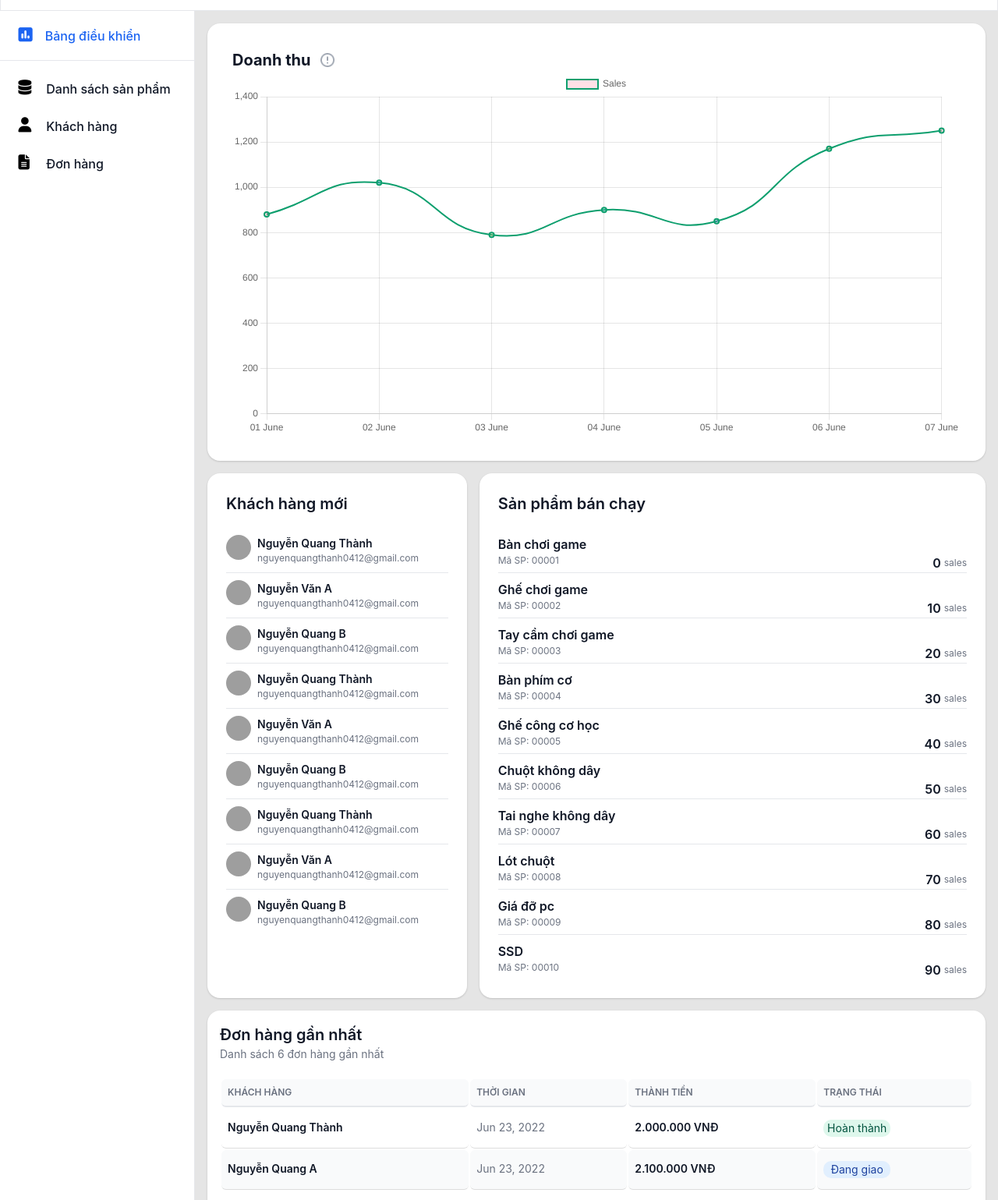
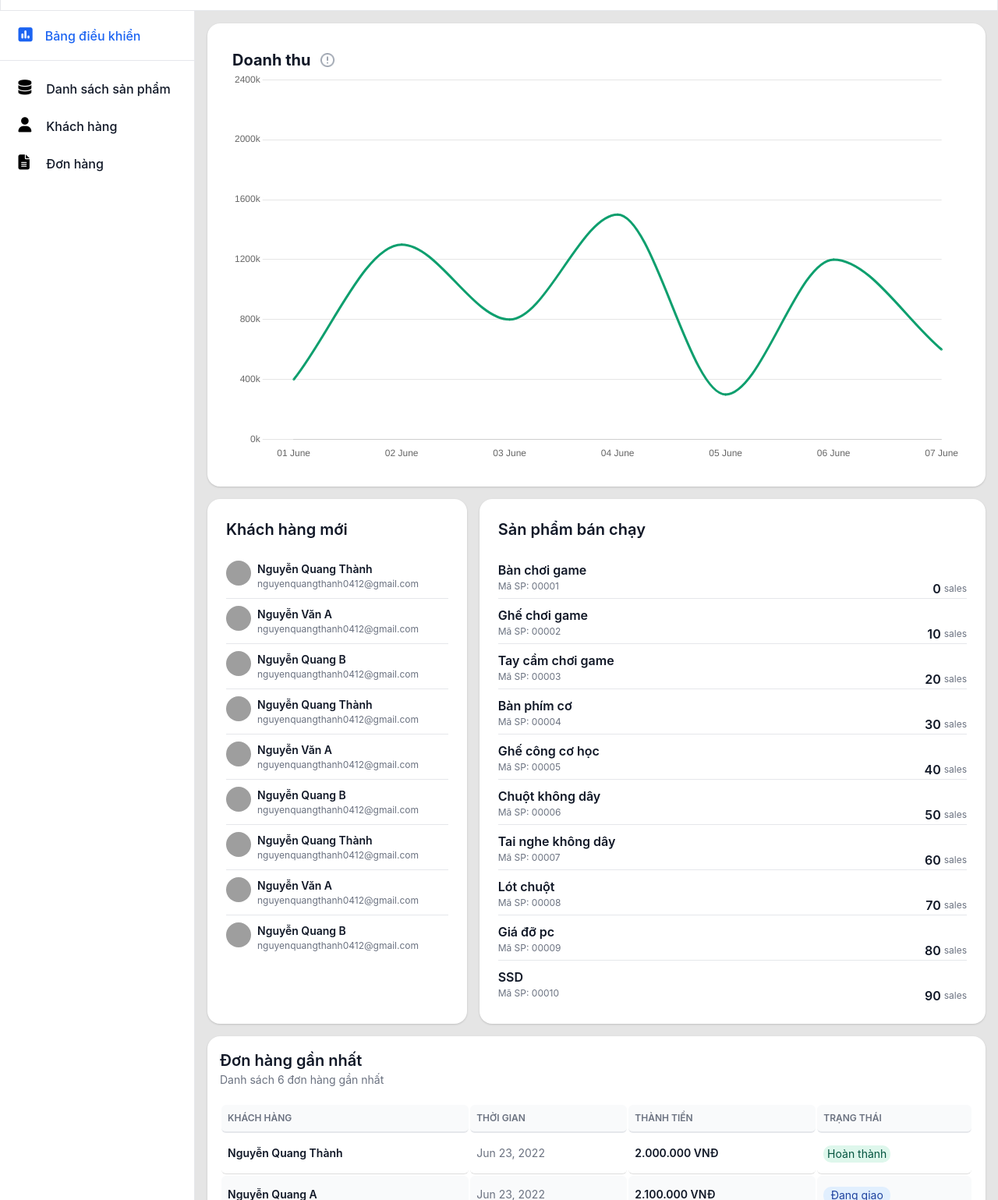
Before and after one commit to 1811061696/CRUD, a plain HTML site: page index.html in a window 1280 px wide. Shown: the part 56-1595 px from the top of the page at 78% size. Drawn offline with nearby package versions, Linux system fonts and the light colour scheme; grey boxes are pictures that could not be loaded.

Commit message:
[fix bug] -- fix, update chart

```diff
--- a/index.html
+++ b/index.html
@@ -6,7 +6,8 @@
     <meta name="viewport" content="width=device-width, initial-scale=1.0">
     <link rel="stylesheet" href="https://cdnjs.cloudflare.com/ajax/libs/font-awesome/6.1.1/css/all.min.css" integrity="sha512-KfkfwYDsLkIlwQp6LFnl8zNdLGxu9YAA1QvwINks4PhcElQSvqcyVLLD9aMhXd13uQjoXtEKNosOWaZqXgel0g==" crossorigin="anonymous" referrerpolicy="no-referrer" />
     <link rel="stylesheet" href="./src/css/styles.css">
-    <script src="https://cdnjs.cloudflare.com/ajax/libs/Chart.js/3.8.2/chart.min.js"></script>
+    <script src="https://cdnjs.cloudflare.com/ajax/libs/Chart.js/3.8.0/chart.min.js"></script>
+
     <title>CURD</title>
 </head>
 <body>
@@ -39,7 +40,7 @@
                         <h4>Doanh thu</h4>
                         <img src="./src/image/waning.png" alt="">
                     </div>
-                    <canvas  id="chart" max-width="100%">
+                    <canvas id="myChart" style="max-height:500px; width: 100%;">
 
                     </canvas>
                 </div>
@@ -89,7 +90,7 @@
         </div>
     </div>
 
-
-    <script type="module" src="./src/js/dashboard.js"></script>
+    <script src="./src/js/dashboard/chart.js"></script>
+    <script type="module" src="./src/js/dashboard/dashboard.js"></script>
 </body>
 </html>
--- /dev/null
+++ b/src/js/dashboard/chart.js
@@ -0,0 +1,169 @@
+const labels = ['01 June', '02 June', '03 June', '04 June', '05 June', '06 June', '07 June'];
+const yearCurrent = new Date().getFullYear();
+var ctx = document.getElementById('myChart');
+const datapoints = [400, 1300, 800, 1500, 300, 1200, 600, 2400];
+const data = {
+    labels: labels,
+    datasets: [
+        {
+            data: datapoints,
+            borderColor: '#0e9f6e',
+            fill: false,
+            cubicInterpolationMode: 'monotone',
+            pointStyle: 'line',
+            tension: 0.4,
+            pointStyle: 'circle',
+            pointRadius: 1,
+        },
+    ],
+};
+const config = {
+    type: 'line',
+    data: data,
+    options: {
+        responsive: true,
+        maintainAspectRatio: false,
+        interaction: {
+            intersect: false,
+        },
+
+        scales: {
+            x: {
+                grid: {
+                    display: false,
+                },
+                ticks: { maxTicksLimit: 10 },
+            },
+            y: {
+                grid: {
+                    drawBorder: false,
+                    tickLength: 40,
+                },
+
+                ticks: {
+                    max: 2400,
+                    min: 0,
+                    stepSize: 400,
+                    callback: (context, index) => {
+                        return context + 'k';
+                    },
+                },
+            },
+        },
+        //----------- custom tooltip ------------
+        plugins: {
+            tooltip: {
+                // Disable the on-canvas tooltip
+                enabled: false,
+                external: function (context) {
+                    console.log(context)
+                    // Tooltip Element
+                    let tooltipEl = document.getElementById('chartjs-tooltip');
+
+
+                    // Create element on first render
+                    if (!tooltipEl) {
+                        tooltipEl = document.createElement('div');
+                        tooltipEl.id = 'chartjs-tooltip';
+                        tooltipEl.innerHTML = '<table></table>';
+                        document.body.appendChild(tooltipEl);
+                    }
+
+                    // Hide if no tooltip
+                    const tooltipModel = context.tooltip;
+                    if (tooltipModel.opacity === 0) {
+                        tooltipEl.style.opacity = 0;
+                        return;
+                    }
+
+                    // Set caret Position
+                    tooltipEl.classList.remove('above', 'below', 'no-transform');
+                    if (tooltipModel.yAlign) {
+                        tooltipEl.classList.add(tooltipModel.yAlign);
+                    } else {
+                        tooltipEl.classList.add('no-transform');
+                    }
+
+                    function getBody(bodyItem) {
+                        return bodyItem.lines;
+                    }
+
+                    // Set Text
+                    if (tooltipModel.body) {
+                        const titleLines = tooltipModel.title || [];
+                        const bodyLines = tooltipModel.body.map(getBody);
+
+                        let innerHtml = '<thead>';
+
+                        titleLines.forEach(function (title) {
+                            innerHtml +=
+                                '<tr><th><div class = "tooltip--title" style = "font-family:Inter; font-weight: 500; font-size: 12px; line-height: 150%;color: #4B5563; ">' +
+                                title +
+                                ', ' +
+                                yearCurrent +
+                                '</div></th></tr>';
+                        });
+                        innerHtml += '</thead>';
+
+                        bodyLines.forEach(function (body, i) {
+                            innerHtml +=
+                                '<tr><th><div class = "tooltip--body" style = "display: flex; align-items: center">' +
+                                '<div class ="tooltip--body--icon" style = "width:12px; height: 12px; boder; border-radius: 6px; background: #0E9F6E; "></div>' +
+                                '<span class = "tooltip--body--tilte" style="font-family:Inter; font-weight: 400; font-size: 16px; line-height: 150%;color: #6B7280; margin: 0 7px;"> Sales: </span> '+
+
+                                '<span class ="tooltip--body--value" style="line-height: 150%; font-size: 16px; font-weight: 600; color: $gray900;"> ' +
+                                body +
+                                'k' +
+                                '&nbsp' +
+                                'VND' +
+                                ' </span></div></th></tr>';
+                        });
+
+                        let tableRoot = tooltipEl.querySelector('table');
+                        tableRoot.innerHTML = innerHtml;
+                    }
+
+                    const position = context.chart.canvas.getBoundingClientRect();
+                    const bodyFont = Chart.helpers.toFont(tooltipModel.options.bodyFont);
+                    console.log(tooltipEl);
+                    // Display, position, and set styles for font
+                    tooltipEl.style.opacity = 1;
+                    tooltipEl.style.position = 'absolute';
+                    tooltipEl.style.left = position.left - 94 + window.pageXOffset + tooltipModel.caretX + 'px';
+                    console.log(tooltipEl.style.left);
+                    console.log(position.left);
+                    tooltipEl.style.top = position.top - 130 + window.pageYOffset + tooltipModel.caretY + 'px';
+                    tooltipEl.style.font = bodyFont.string;
+                    tooltipEl.style.padding = tooltipModel.padding + 'px ' + tooltipModel.padding + 'px';
+                    tooltipEl.style.pointerEvents = 'none';
+                },
+            },
+
+            legend: {
+                display: false,
+            },
+        },
+    },
+    //add line onhover
+    plugins: [
+        {
+            afterDraw: (chart) => {
+                if (chart.tooltip?._active?.length) {
+                    let x = chart.tooltip._active[0].element.x;
+                    let yAxis = chart.scales.y;
+                    let ctx = chart.ctx;
+                    ctx.save();
+                    ctx.beginPath();
+                    ctx.setLineDash([5, 6]);
+                    ctx.moveTo(x, yAxis.top);
+                    ctx.lineTo(x, yAxis.bottom);
+                    ctx.lineWidth = 1;
+                    ctx.strokeStyle = '#e5e7eb';
+                    ctx.stroke();
+                    ctx.restore();
+                }
+            },
+        },
+    ],
+};
+const myChart = new Chart(document.getElementById('myChart'), config);
--- /dev/null
+++ b/src/js/dashboard/dashboard.js
@@ -0,0 +1,81 @@
+import { menuItems, newUser, product, dataTable } from "./data.js";
+
+// click menuIcon(mobile)
+const meniIcon = document.querySelector(".menu_icon")
+const navbar = document.querySelector(".navbar");
+meniIcon.addEventListener("click", (e) => {
+  if(meniIcon.classList.toggle('a')) {
+    navbar.style.display = "none"
+  }
+  else{
+    navbar.style.display = "block"
+  }
+})
+
+
+
+// hiển thị menuItem
+const menuListItem = document.querySelector(".navbar__list")
+menuItems.forEach((item) => {
+  menuListItem.innerHTML += `
+    <li class="navbar__list__item">
+          <i class="${item.class}"></i>
+          <a href="/">
+              <p>${item.title}</p>
+          </a>
+      </li>
+  `
+})
+
+
+
+
+
+// render newUser
+const newUserList = document.querySelector(".content__infomation__user__list")
+newUser.forEach((item) => {
+  newUserList.innerHTML += `
+      <li class="user__list-item">
+          <img src="${item.img}" alt="${item.userName}">
+          <div class="user__item-infomation">
+              <h2>${item.userName}</h2>
+              <p>${item.email}</p>
+          </div>
+      </li>
+  `
+})
+
+
+// render product
+
+const productList= document.querySelector(".product__list")
+product.forEach((item) => {
+  productList.innerHTML += `
+      <li>
+        <h2>${item.productName}</h2>
+        <div class="produce">
+            <p class="produce_id">
+                ${item.productId}
+            </p>
+            <div class="produce_share">
+                <h6>${item.sales}</h6>
+                <p>sales</p>
+            </div>
+        </div>
+      </li>
+  `
+})
+
+
+// render tabler
+const listTabel =  document.querySelector(".list__table")
+dataTable.forEach((item) => {
+  listTabel.innerHTML += `
+    <tr class="${item.background}">
+          <td class="text_color">${item.name}</td>
+          <td>${item.date}</td>
+          <td class="text_color">${item.price}</td>
+          <td ><p class="${item.Class}">${item.status}</p></td>
+    </tr>
+  `
+})
--- /dev/null
+++ b/src/js/dashboard/data.js
@@ -0,0 +1,217 @@
+// data navbar
+const menuItems = [
+    {
+      class: "fa-solid fa-database",
+      title: "Danh sách sản phẩm",
+    },
+    {
+      class: "fa-solid fa-user",
+      title: "Khách hàng",
+    },
+    {
+      class: "fa-solid fa-file-lines",
+      title: "Đơn hàng",
+    },
+  ];
+
+
+
+// data chart
+const chartData = [880, 1020, 790, 900, 850, 1170, 1250];
+const chartLabels = [
+    "01 June",
+    "02 June",
+    "03 June",
+    "04 June",
+    "05 June",
+    "06 June",
+    "07 June",
+  ];
+
+
+  // data user
+const newUser = [
+    {
+        img: "https://cdnimg.vietnamplus.vn/uploaded/bokttj/2022_03_10/aldrin_apollo.jpg",
+        userName: "Nguyễn Quang Thành",
+        email: "nguyenquangthanh0412@gmail.com",
+    },
+    {
+        img: "https://media-cdn-v2.laodong.vn/Storage/NewsPortal/2021/5/26/913299/Ngan-Ha25.jpg",
+        userName: "Nguyễn Văn A",
+        email: "nguyenquangthanh0412@gmail.com",
+    },
+    {
+        img: "https://st.quantrimang.com/photos/image/2021/01/18/anh-hoan-hao-1.jpg",
+        userName: "Nguyễn Quang B",
+        email: "nguyenquangthanh0412@gmail.com",
+    },
+    {
+        img: "https://cdnimg.vietnamplus.vn/uploaded/bokttj/2022_03_10/aldrin_apollo.jpg",
+        userName: "Nguyễn Quang Thành",
+        email: "nguyenquangthanh0412@gmail.com",
+    },
+    {
+        img: "https://media-cdn-v2.laodong.vn/Storage/NewsPortal/2021/5/26/913299/Ngan-Ha25.jpg",
+        userName: "Nguyễn Văn A",
+        email: "nguyenquangthanh0412@gmail.com",
+    },
+    {
+        img: "https://st.quantrimang.com/photos/image/2021/01/18/anh-hoan-hao-1.jpg",
+        userName: "Nguyễn Quang B",
+        email: "nguyenquangthanh0412@gmail.com",
+    },
+    {
+        img: "https://cdnimg.vietnamplus.vn/uploaded/bokttj/2022_03_10/aldrin_apollo.jpg",
+        userName: "Nguyễn Quang Thành",
+        email: "nguyenquangthanh0412@gmail.com",
+    },
+    {
+        img: "https://media-cdn-v2.laodong.vn/Storage/NewsPortal/2021/5/26/913299/Ngan-Ha25.jpg",
+        userName: "Nguyễn Văn A",
+        email: "nguyenquangthanh0412@gmail.com",
+    },
+    {
+        img: "https://st.quantrimang.com/photos/image/2021/01/18/anh-hoan-hao-1.jpg",
+        userName: "Nguyễn Quang B",
+        email: "nguyenquangthanh0412@gmail.com",
+    },
+]
+
+
+// data product
+const product = [
+    {
+        productName: "Bàn chơi game",
+        productId: "Mã SP: 00001",
+        sales: 0,
+    },
+    {
+        productName: "Ghế chơi game",
+        productId: "Mã SP: 00002",
+        sales: 10,
+    },
+    {
+        productName: "Tay cầm chơi game",
+        productId: "Mã SP: 00003",
+        sales: 20,
+    },
+    {
+        productName: "Bàn phím cơ",
+        productId: "Mã SP: 00004",
+        sales: 30,
+    },
+    {
+        productName: "Ghế công cơ học",
+        productId: "Mã SP: 00005",
+        sales: 40,
+    },
+    {
+        productName: "Chuột không dây",
+        productId: "Mã SP: 00006",
+        sales: 50,
+    },
+    {
+        productName: "Tai nghe không dây",
+        productId: "Mã SP: 00007",
+        sales: 60,
+    },
+    {
+        productName: "Lót chuột",
+        productId: "Mã SP: 00008",
+        sales: 70,
+    },
+    {
+        productName: "Giá đỡ pc",
+        productId: "Mã SP: 00009",
+        sales: 80,
+    },
+    {
+        productName: "SSD",
+        productId: "Mã SP: 00010",
+        sales: 90,
+    },
+]
+
+
+// data table
+const dataTable = [
+    {
+        name: "Nguyễn Quang Thành",
+        date: "Jun 23, 2022",
+        price: "2.000.000 VNĐ",
+        status: "Hoàn thành",
+        Class: "label-success",
+    },
+    {
+        name: "Nguyễn Quang A",
+        date: "Jun 23, 2022",
+        price: "2.100.000 VNĐ",
+        status: "Đang giao",
+        Class: "label-primary",
+        background: "background__table"
+    },
+    {
+        name: "Nguyễn Quang B",
+        date: "Jun 23, 2022",
+        price: "2.200.000 VNĐ",
+        status: "Đã hủy",
+        Class: "label-danger",
+    },
+    {
+        name: "Nguyễn Quang C",
+        date: "Jun 23, 2022",
+        price: "2.300.000 VNĐ",
+        status: "Hoàn thành",
+        Class: "label-success",
+        background: "background__table"
+    },
+    {
+        name: "Nguyễn Quang D",
+        date: "Jun 23, 2022",
+        price: "2.500.000 VNĐ",
+        status: "Đã hủy",
+        Class: "label-danger",
+    },
+    {
+        name: "Nguyễn Quang E",
+        date: "Jun 23, 2022",
+        price: "2.400.000 VNĐ",
+        status: "Đang giao",
+        Class: "label-primary",
+        background: "background__table"
+    },
+    {
+        name: "Nguyễn Quang F",
+        date: "Jun 23, 2022",
+        price: "2.600.000 VNĐ",
+        status: "Hoàn thành",
+        Class: "label-success",
+    },
+    {
+        name: "Nguyễn Quang G",
+        date: "Jun 23, 2022",
+        price: "2.700.000 VNĐ",
+        status: "Đang giao",
+        Class: "label-primary",
+        background: "background__table"
+    },
+    {
+        name: "Nguyễn Quang H",
+        date: "Jun 23, 2022",
+        price: "2.800.000 VNĐ",
+        status: "Đã hủy",
+        Class: "label-danger",
+    },
+]
+
+
+
+  export{
+    menuItems,
+    chartData,
+    chartLabels,
+    newUser,
+    product,
+    dataTable
+  }
```
Also changed, not shown: src/css/_content.scss (+15 -0 lines), src/css/styles.css, 1 other file.
